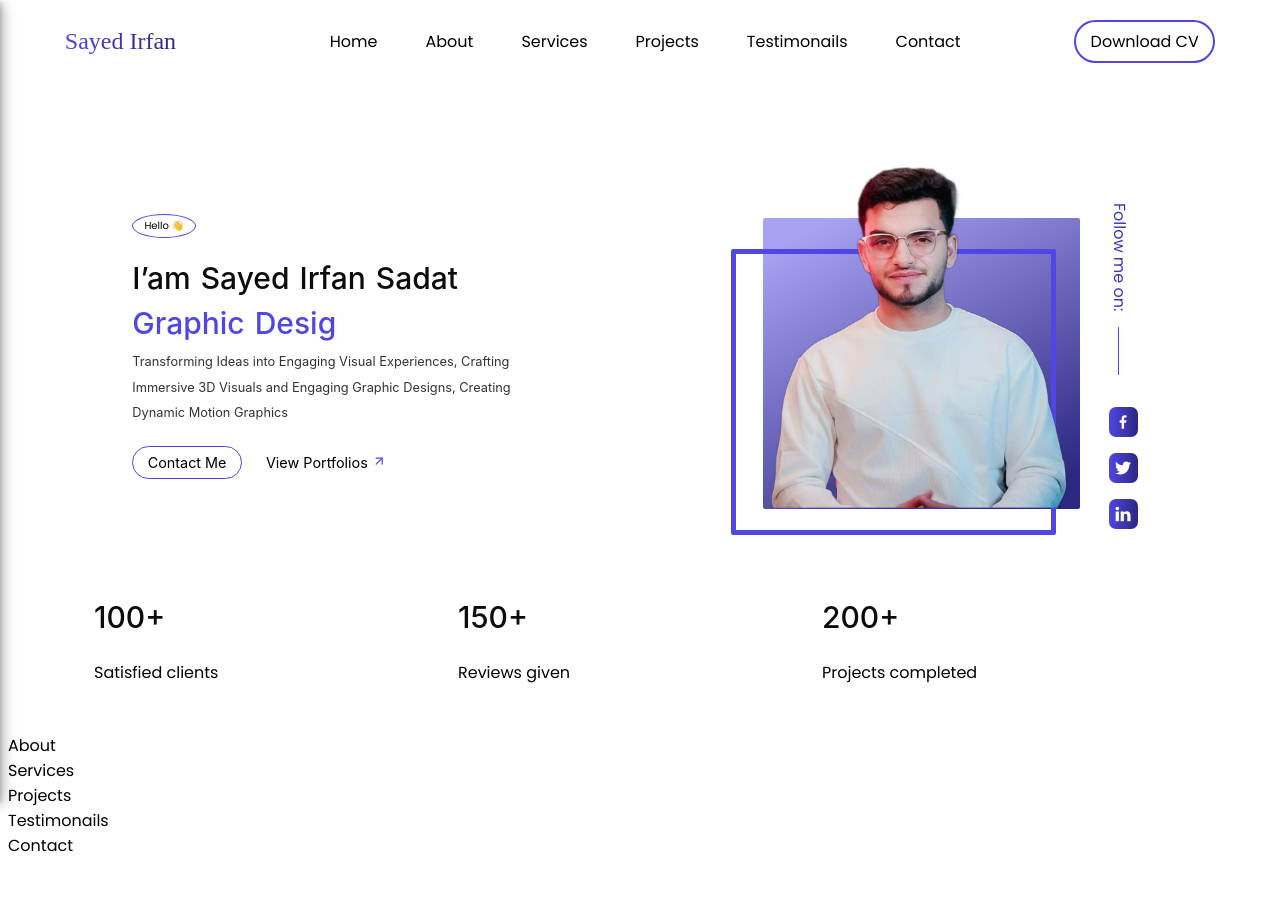
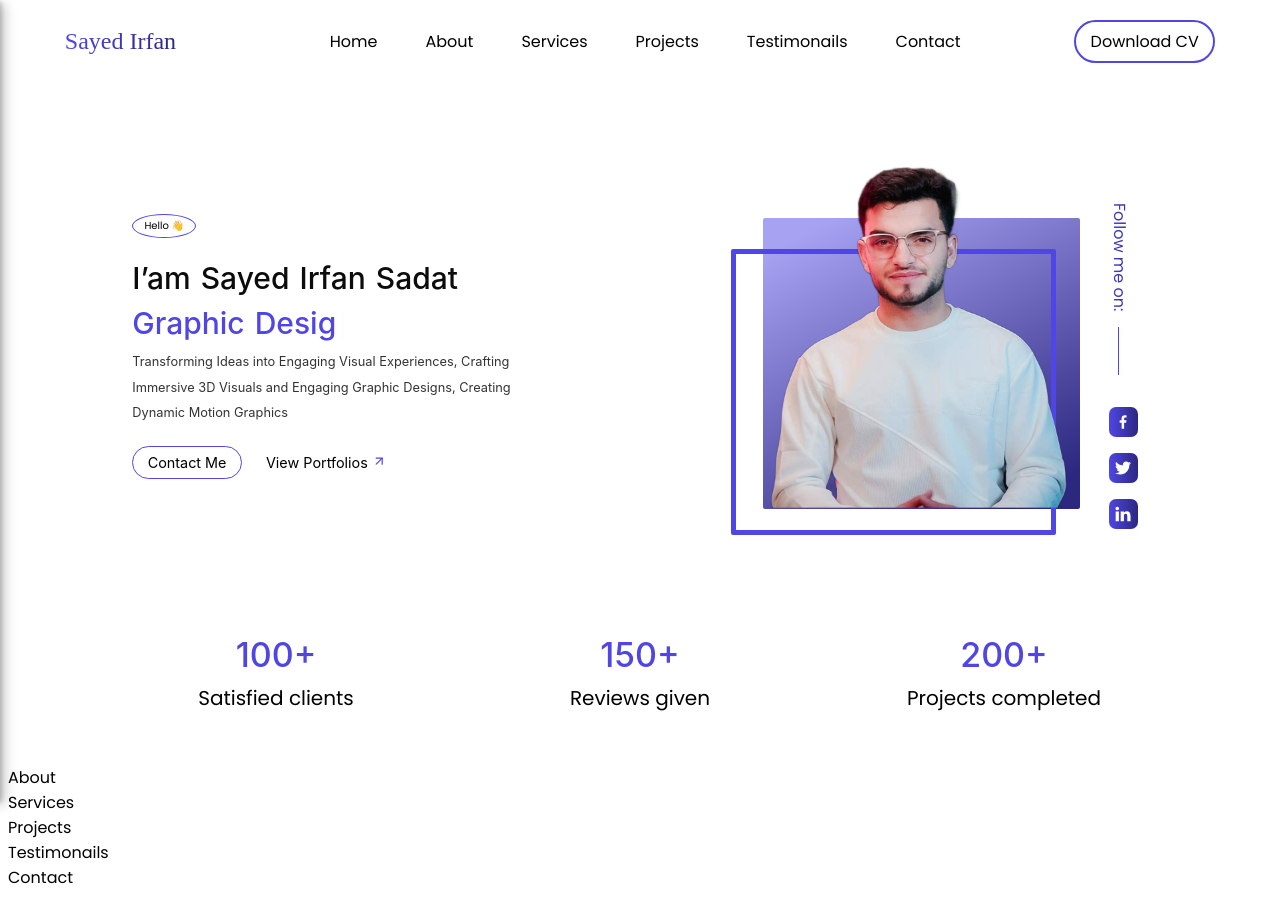
Before and after one commit to zainabturkmen/S-I-S, a React (Create React App) app: page / in a window 1280 px wide. Before the commit the page ends 866 px from the top, so only its background shows below. Built offline with nearby package versions, Linux system fonts and the light colour scheme; a web font is replaced by a local one.

Commit message:
adding updates

```diff
--- a/src/components/Hero.js
+++ b/src/components/Hero.js
@@ -87,6 +87,7 @@ const Hero = () => {
 
 const Wrapper = styled.div`
   margin: 2em 0;
+
   .top {
     display: flex;
     flex-direction: column;
@@ -250,7 +251,7 @@ const Wrapper = styled.div`
       border-radius: 7px;
     }
   }
-/*
+
   .bottom-container {
     display: flex;
     flex-direction: column;
@@ -271,8 +272,7 @@ const Wrapper = styled.div`
 
   .client {
     font-size: 28px;
-    text-align: center;
-  } */
+  }
 
   @media (min-width: 1000px) {
     .container {
@@ -323,9 +323,8 @@ const Wrapper = styled.div`
       display: flex;
       flex-direction: row;
       justify-content: center;
-      align-items: center;
     }
-/*
+
     .content {
       margin-top: 2em;
       display: flex;
@@ -335,12 +334,12 @@ const Wrapper = styled.div`
     }
     .number {
       font-size: 34px;
-      text-align: start;
+      text-align: none;
     }
 
     .client {
       font-size: 20px;
-    } */
+    }
   }
 
   @media (min-width: 1500px) {
```
